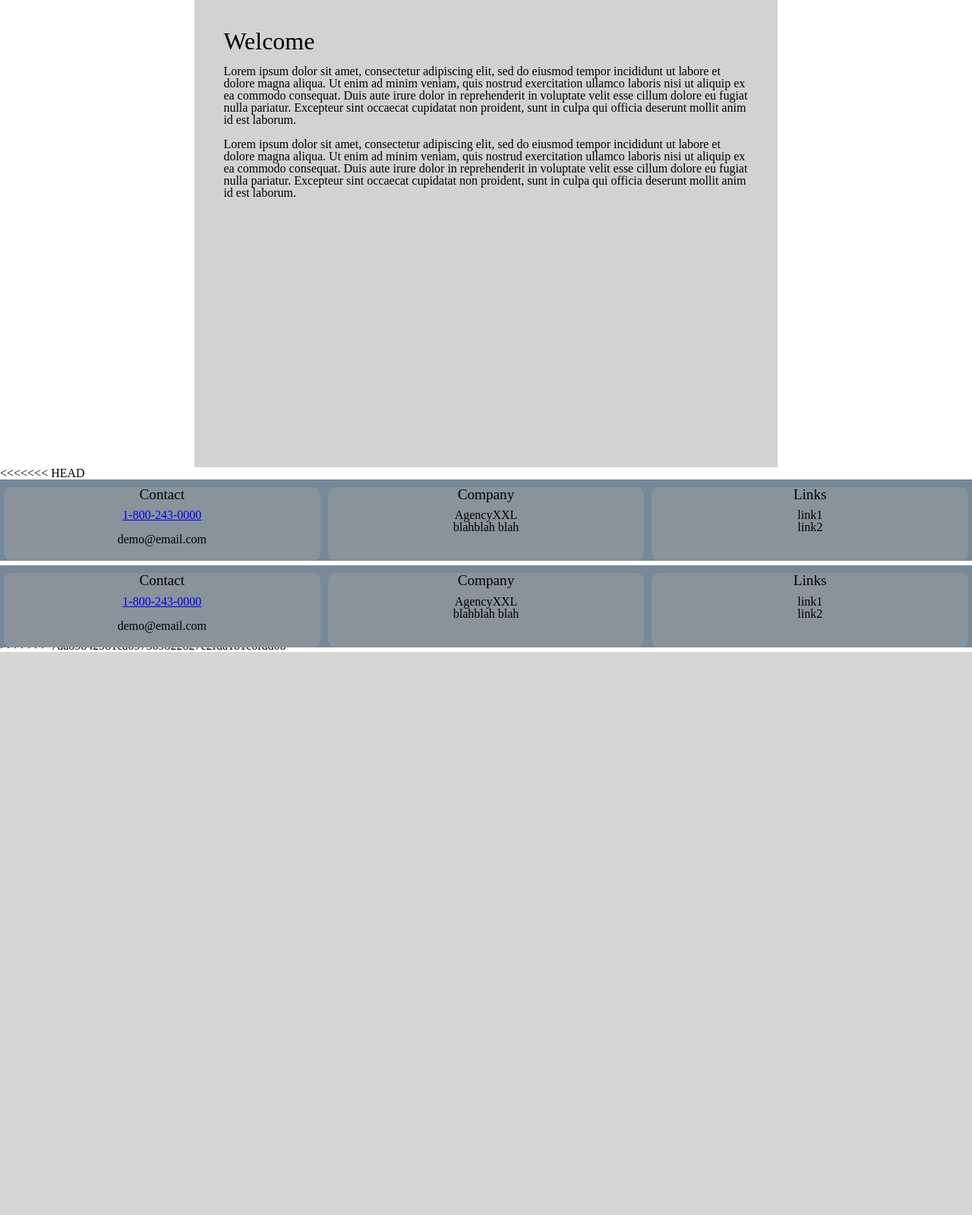
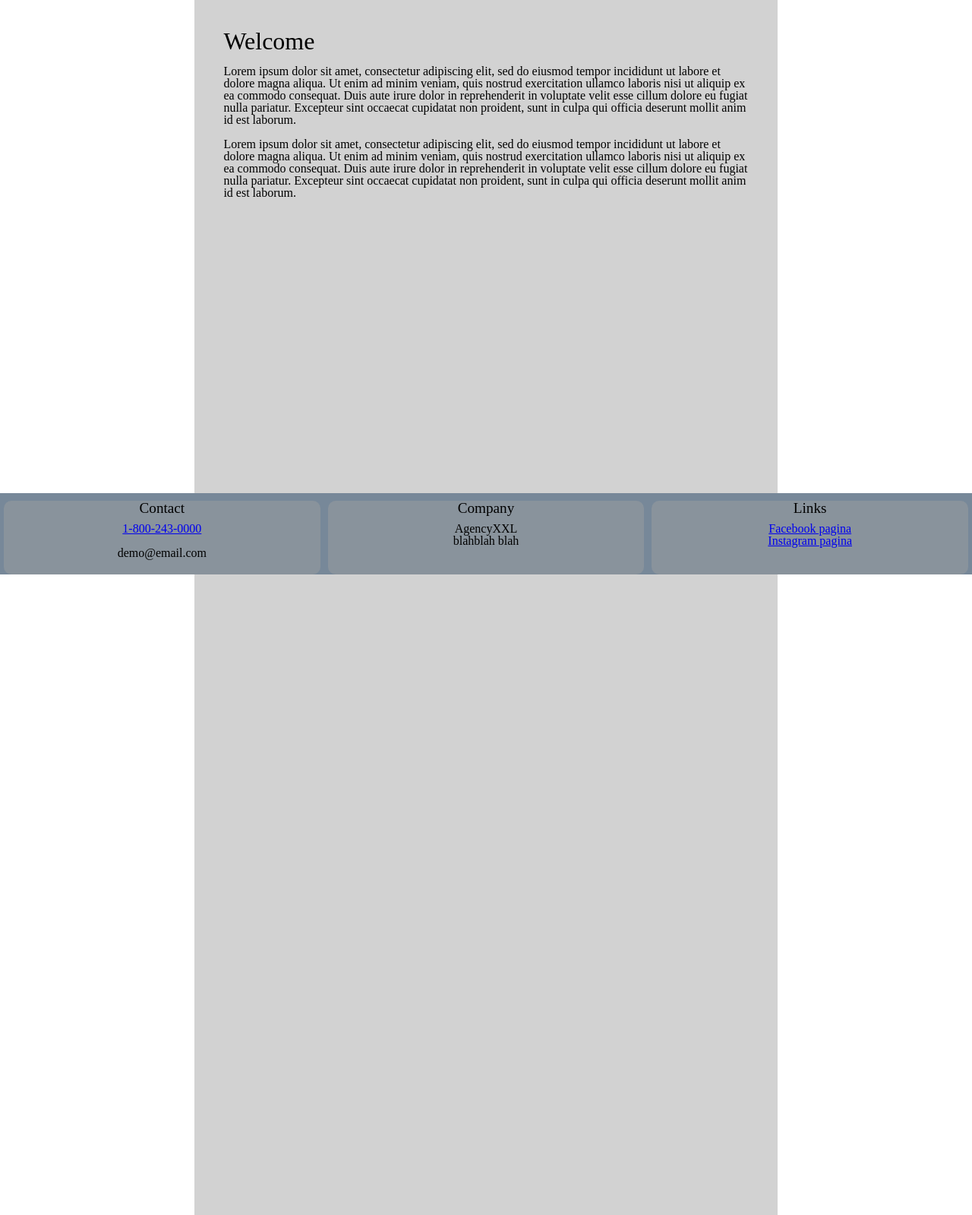
Before and after one commit to Daan7777/proefexamen, a PHP site: page / in a window 1280 px wide. Shown: the part 54-1653 px from the top of the page at 76% size. Before the commit the page ends 912 px from the top, so only its background shows below. Run offline with PHP 8.4, Linux system fonts and the light colour scheme; some libraries are stand-ins or nearby versions.

Commit message:
better footer

```diff
--- a/css/styles.css
+++ b/css/styles.css
@@ -161,7 +161,7 @@ table {
 	margin-left: 20%;
 	margin-right: 20%;
 	background-color: rgb(210, 210, 210);
-	height: 77vh;
+	height: 200vh;
 }
 /* Welcome page */
 .welcomeMessage {
@@ -178,9 +178,9 @@ div.footer {
     justify-content: space-evenly;
 }
 
-div.overfooter {
+#overfooter {
     bottom: 0;
-    position: relative;
+    position: absolute ;
     width: 100%;
     padding-bottom: 20px;
     margin-bottom: -10px;
--- a/includes/footer.php
+++ b/includes/footer.php
@@ -1,6 +1,6 @@
 </body>
 <!-- Footer comes here -->
-<div class="overfooter">
+<div id="overfooter">
     <div class="footer">
         <div class="footerbox">
             <ul>
@@ -19,11 +19,12 @@
         <div class="footerbox">
             <ul>
                 <h1 class="footerheader">Links</h1>
-                <li>link1</li>
-                <li>link2</li>
+                <li><a href="https://facebook.com">Facebook pagina</a></li>
+                <li><a href="https://instagram.com">Instagram pagina</a></li>
             </ul>
         </div>
     </div>
 </div>
-
+<script type="text/javascript" src="https://code.jquery.com/jquery-1.7.1.min.js"></script>
+<script type="text/javascript" src="./js/script.js"></script>
 </html>
--- a/includes/header.php
+++ b/includes/header.php
@@ -7,7 +7,6 @@
   <meta http-equiv="X-UA-Compatible" content="ie=edge">
   <title>Facature zoeken</title>
   <link rel="stylesheet" href="./css/styles.css">
-  <script src="./js/script.js"></script>
 </head>
 
 <body>
--- a/index.php
+++ b/index.php
@@ -1,4 +1,4 @@
-<? include "includes/header.php"; ?>
+<?php include "includes/header.php"; ?>
 <div class="content">
     <!-- Page content -->
     <div class="welcomeMessage">
@@ -17,9 +17,4 @@
             anim id est laborum.</p>
     </div>
 </div>
-<<<<<<< HEAD
-
 <?php include "includes/footer.php" ?>
-=======
-<?php include "includes/footer.php" ?>
->>>>>>> 7da89842981ca097369822827c2fda1b1c6fdd0b
--- a/js/script.js
+++ b/js/script.js
@@ -0,0 +1,12 @@
+//scroll function for footer//
+    var $window = $(window);
+    var $box = $("#overfooter");
+
+    $window.scroll(function() {
+        var scrollTop = $window.scrollTop();
+
+        if (scrollTop >= 200) {
+        $box.css("position","relative")
+        }else if (scrollTop <= 900)
+        $box.css("position","fixed")
+    });
```
